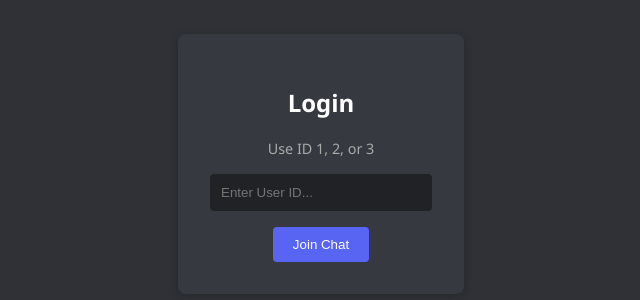
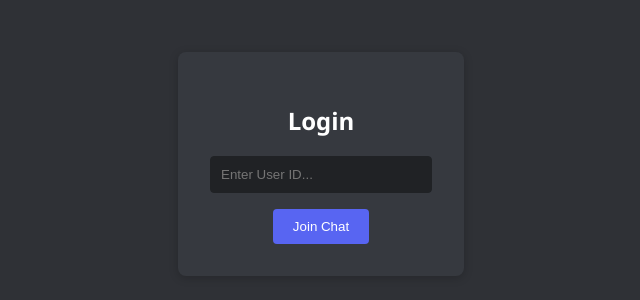
Before and after one commit to pyenxx/ApfelChat, a website: page index.html in a window 1280 px wide. Shown: the part 236-536 px from the top of the page, without its empty margins (319-959 px from the left). Drawn offline with nearby package versions, Linux system fonts and the light colour scheme; no server answers.

Commit message:
Update index.html

```diff
--- a/index.html
+++ b/index.html
@@ -3,7 +3,7 @@
 <head>
     <meta charset="UTF-8">
     <meta name="viewport" content="width=device-width, initial-scale=1.0">
-    <title>My Chat Platform</title>
+    <title>ApfelChat</title>
     <style>
         /* Discord-like Theme */
         body { margin: 0; font-family: 'Segoe UI', Tahoma, Geneva, Verdana, sans-serif; background: #36393f; color: white; overflow: hidden; }
@@ -75,7 +75,7 @@
     <div id="login-screen">
         <div id="login-box">
             <h2>Login</h2>
-            <p style="color: #aaa; font-size: 0.9rem; margin-bottom: 1rem;">Use ID 1, 2, or 3</p>
+            <p style="color: #aaa; font-size: 0.9rem; margin-bottom: 1rem;"></p>
             <input id="userid-input" type="text" placeholder="Enter User ID..." autocomplete="off" />
             <br>
             <button id="join-btn">Join Chat</button>
```
